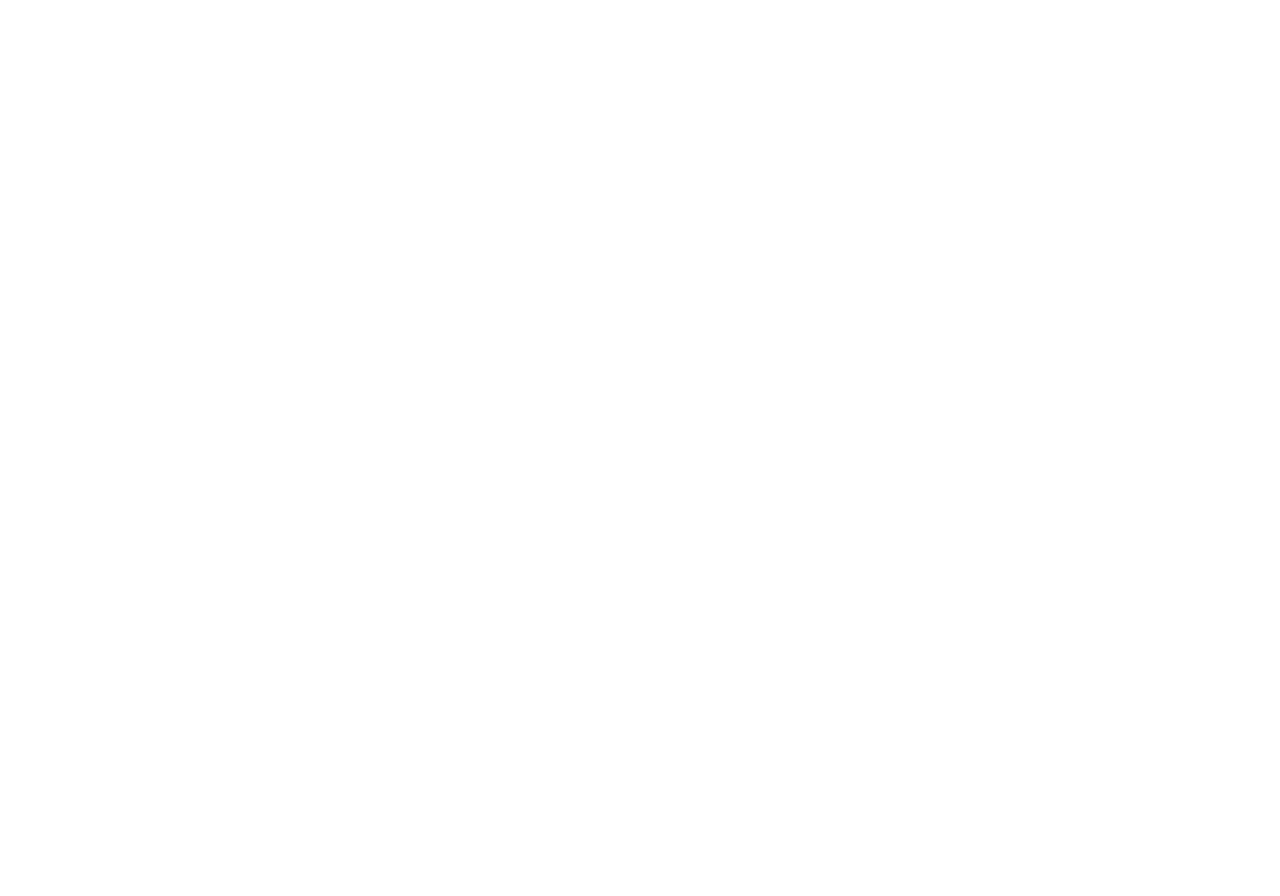
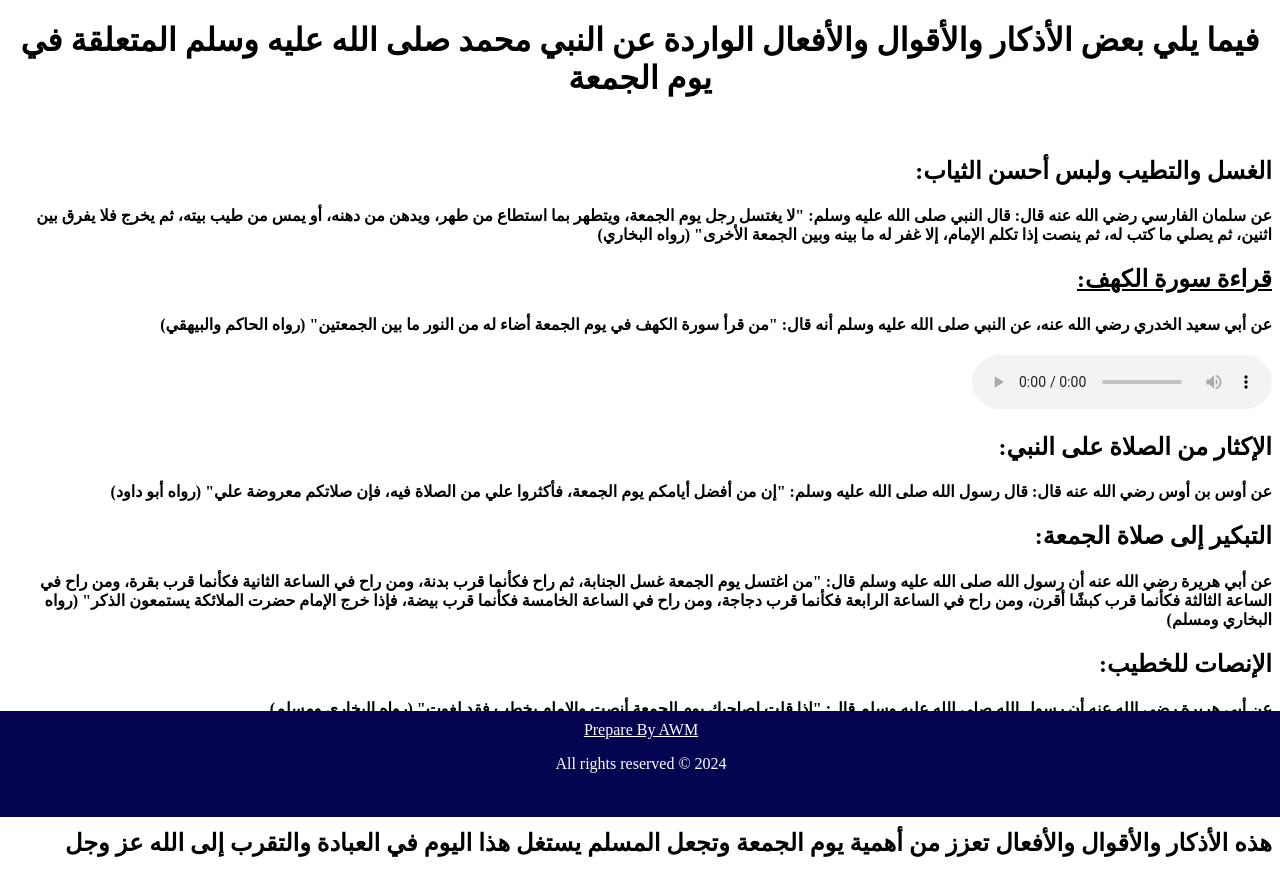
Before and after one commit to Amgadget/mybroject, a plain HTML site: page index.html in a window 1280 px wide. Before the commit the page ends 800 px from the top, so only its background shows below. Drawn offline with Linux system fonts and the light colour scheme.

Commit message:
this is first project

```diff
--- a/index.html
+++ b/index.html
@@ -1,11 +1,47 @@
+
 <!DOCTYPE html>
 <html lang="en">
 <head>
     <meta charset="UTF-8">
     <meta name="viewport" content="width=device-width, initial-scale=1.0">
-    <title>Document</title>
+    <title>Friday</title>
+    <link rel="stylesheet" href="styles.css">
 </head>
 <body>
 
+
+<h1 style="text-align: center;">فيما يلي بعض الأذكار والأقوال والأفعال الواردة عن النبي محمد صلى الله عليه وسلم المتعلقة في يوم الجمعة</h1> <br>
+   <h2>:الغسل والتطيب ولبس أحسن الثياب</h2>
+        <h4>عن سلمان الفارسي رضي الله عنه قال: قال النبي صلى الله عليه وسلم: "لا يغتسل رجل يوم الجمعة، ويتطهر بما استطاع من طهر، ويدهن من دهنه، أو يمس من طيب بيته، ثم يخرج فلا يفرق بين اثنين، ثم يصلي ما كتب له، ثم ينصت إذا تكلم الإمام، إلا غفر له ما بينه وبين الجمعة الأخرى" (رواه البخاري)</h4>
+    <div class="kahf">
+        <h2><a href="kahaf_read.pdf" target="_blank" style="color: #000;">:قراءة سورة الكهف</a></h2>
+        <h4>عن أبي سعيد الخدري رضي الله عنه، عن النبي صلى الله عليه وسلم أنه قال: "من قرأ سورة الكهف في يوم الجمعة أضاء له من النور ما بين الجمعتين" (رواه الحاكم والبيهقي)</h4>
+        <section>
+            <audio controls preload="auto">
+                <source src="kahf_dosary.mp3" type="audio/mpeg">
+                <source src="kahf_dosary.ogg" type="audio/ogg">
+                your browser don`t support audio technology
+            </audio>
+        </section>
+    </div>
+    <h2>:الإكثار من الصلاة على النبي </h2>
+        <h4>عن أوس بن أوس رضي الله عنه قال: قال رسول الله صلى الله عليه وسلم: "إن من أفضل أيامكم يوم الجمعة، فأكثروا علي من الصلاة فيه، فإن صلاتكم معروضة علي" (رواه أبو داود)</h4>
+    <h2>:التبكير إلى صلاة الجمعة</h2>
+        <h4>عن أبي هريرة رضي الله عنه أن رسول الله صلى الله عليه وسلم قال: "من اغتسل يوم الجمعة غسل الجنابة، ثم راح فكأنما قرب بدنة، ومن راح في الساعة الثانية فكأنما قرب بقرة، ومن راح في الساعة الثالثة فكأنما قرب كبشًا أقرن، ومن راح في الساعة الرابعة فكأنما قرب دجاجة، ومن راح في الساعة الخامسة فكأنما قرب بيضة، فإذا خرج الإمام حضرت الملائكة يستمعون الذكر" (رواه البخاري ومسلم)</h4>
+    <h2>:الإنصات للخطيب</h2>
+        <h4>عن أبي هريرة رضي الله عنه أن رسول الله صلى الله عليه وسلم قال: "إذا قلت لصاحبك يوم الجمعة أنصت والإمام يخطب فقد لغوت" (رواه البخاري ومسلم)</h4>
+    <h2>:الدعاء في ساعة الإجابة</h2>
+        <h4>عن أبي هريرة رضي الله عنه أن رسول الله صلى الله عليه وسلم ذكر يوم الجمعة فقال: "فيه ساعة لا يوافقها عبد مسلم وهو قائم يصلي يسأل الله تعالى شيئًا إلا أعطاه إياه" (رواه البخاري ومسلم)</h4>
+    <h2>هذه الأذكار والأقوال والأفعال تعزز من أهمية يوم الجمعة وتجعل المسلم يستغل هذا اليوم في العبادة والتقرب إلى الله عز وجل</h2>
+
+    <br> <br> <br> <br> <br>
+    <footer>
+        <a href="https://amgad.store" target="_blank" style="color: #fff;">Prepare By AWM</a>
+        <p>All rights reserved &copy; 2024</p>
+        <br>
+    </footer>
+
+
+    <script src="script.js"></script>
 </body>
 </html>
--- /dev/null
+++ b/styles.css
@@ -0,0 +1,18 @@
+body{
+    text-align: right;
+}
+
+footer {
+    margin: -17px;
+    background-color: #050450;
+    color: #fff;
+    text-align: center;
+    padding: 10px;
+    position: fixed;
+    bottom: 0;
+    width: 100%;
+}
+a {
+    color: #271c8a;
+
+}
```
Also changed, not shown: 2 other files.
